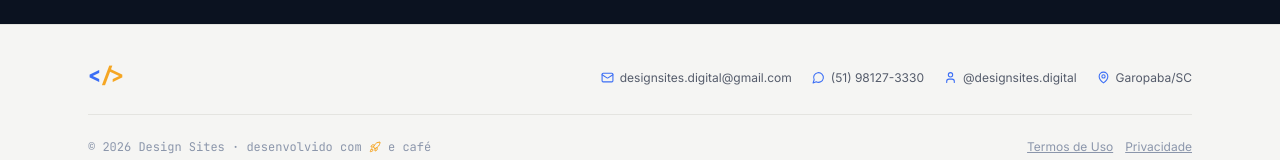
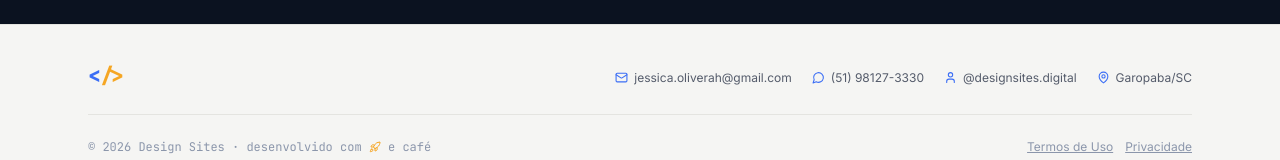
Before and after one commit to jesgalves/design-sites, a React (Vite) app: page / in a window 1280 px wide. Shown: the part 4622-4782 px from the top of the page. Built offline with nearby package versions, Linux system fonts and the light colour scheme.

Commit message:
sem link para email

```diff
--- a/src/App.jsx
+++ b/src/App.jsx
@@ -1443,10 +1443,10 @@ export default function FreelanceDevSite() {
           <div className="flex flex-col sm:flex-row items-start sm:items-center justify-between gap-6 mb-6">
             <Logo variant="dark" />
             <div className="flex flex-wrap items-center gap-x-5 gap-y-2 text-xs" style={{ color: "#555C6B" }}>
-              <a href="mailto:designsites.digital@gmail.com" className="flex items-center gap-1.5 hover:underline">
+              <span className="flex items-center gap-1.5">
                 <Mail size={13} style={{ color: "#3B6EF5" }} />
-                designsites.digital@gmail.com
-              </a>
+                jessica.oliverah@gmail.com
+              </span>
               <a href="https://wa.me/5551981273330" target="_blank" rel="noopener noreferrer" className="flex items-center gap-1.5 hover:underline">
                 <MessageCircle size={13} style={{ color: "#3B6EF5" }} />
                 (51) 98127-3330
```
